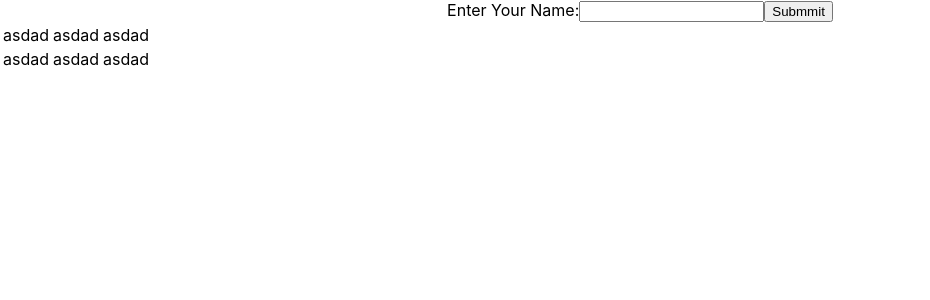
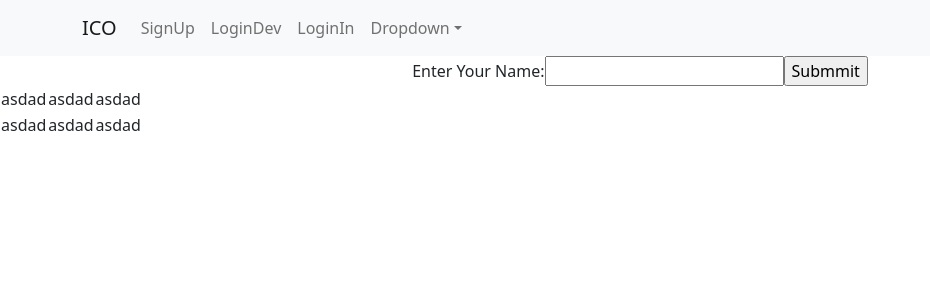
Before and after one commit to hackathonCoinDCX/ico, a React (Create React App) app: page / in a window 1280 px wide. Shown: the top 300 px of the page, without its empty margins (0-930 px from the left). Built offline with nearby package versions, Linux system fonts and the light colour scheme.

Commit message:
Navigation Bar

```diff
--- a/package.json
+++ b/package.json
@@ -6,10 +6,15 @@
     "@testing-library/jest-dom": "^5.16.5",
     "@testing-library/react": "^13.3.0",
     "@testing-library/user-event": "^13.5.0",
+    "axios": "^0.27.2",
+    "bootstrap": "^5.1.3",
     "react": "^18.2.0",
+    "react-bootstrap": "^2.5.0",
     "react-dom": "^18.2.0",
+    "react-icons": "^4.4.0",
     "react-router-dom": "^6.3.0",
     "react-scripts": "5.0.1",
+    "styled-components": "^5.3.5",
     "web-vitals": "^2.1.4"
   },
   "scripts": {
--- a/src/components/HomePage.js
+++ b/src/components/HomePage.js
@@ -1,4 +1,7 @@
 import React from "react";
+import NavBar from "./NavBar";
+import { ReactDOM } from "react";
+import "bootstrap/dist/css/bootstrap.min.css";
 
 class HomePage extends React.Component{
     constructor(props){
@@ -43,13 +46,15 @@ class HomePage extends React.Component{
     }
     render(){
         return(
+        <div>
+        <NavBar/>
         <form onSubmit={this.handleSubmit} >
             <label>
                 Enter Your Name:
                 <input type='text' value={this.state.value} name="yourname" onChange={this.handleChange} />
             </label>
             <input type="submit" value="Submmit" />
-            <a></a>
+
             <table >
                 <tr>
                     <td>asdad</td>
@@ -63,6 +68,7 @@ class HomePage extends React.Component{
                 </tr>
             </table>
         </form>
+        </div>
         );
     }
 }
--- /dev/null
+++ b/src/components/NavBar.js
@@ -0,0 +1,36 @@
+import Container from 'react-bootstrap/Container';
+import Nav from 'react-bootstrap/Nav';
+import Navbar from 'react-bootstrap/Navbar';
+import NavDropdown from 'react-bootstrap/NavDropdown';
+
+function NavBar() {
+  return (
+    <Navbar bg="light" expand="lg">
+      <Container>
+        <Navbar.Brand href="#home">ICO</Navbar.Brand>
+        <Navbar.Toggle aria-controls="basic-navbar-nav" />
+        <Navbar.Collapse id="basic-navbar-nav">
+          <Nav className="me-auto">
+            <Nav.Link href="#">SignUp</Nav.Link>
+            <Nav.Link href="#logindev">LoginDev</Nav.Link>
+            <Nav.Link href="#login">LoginIn</Nav.Link>
+
+            <NavDropdown title="Dropdown" id="basic-nav-dropdown">
+              <NavDropdown.Item href="#action/3.1">Action</NavDropdown.Item>
+              <NavDropdown.Item href="#action/3.2">
+                Another action
+              </NavDropdown.Item>
+              <NavDropdown.Item href="#action/3.3">Something</NavDropdown.Item>
+              <NavDropdown.Divider />
+              <NavDropdown.Item href="#action/3.4">
+                Separated link
+              </NavDropdown.Item>
+            </NavDropdown>
+          </Nav>
+        </Navbar.Collapse>
+      </Container>
+    </Navbar>
+  );
+}
+
+export default NavBar;
```
Also changed, not shown: src/fetchTable.js (added, +26 -0 lines), 1 other file (tests, documents, lock files or other folders).
